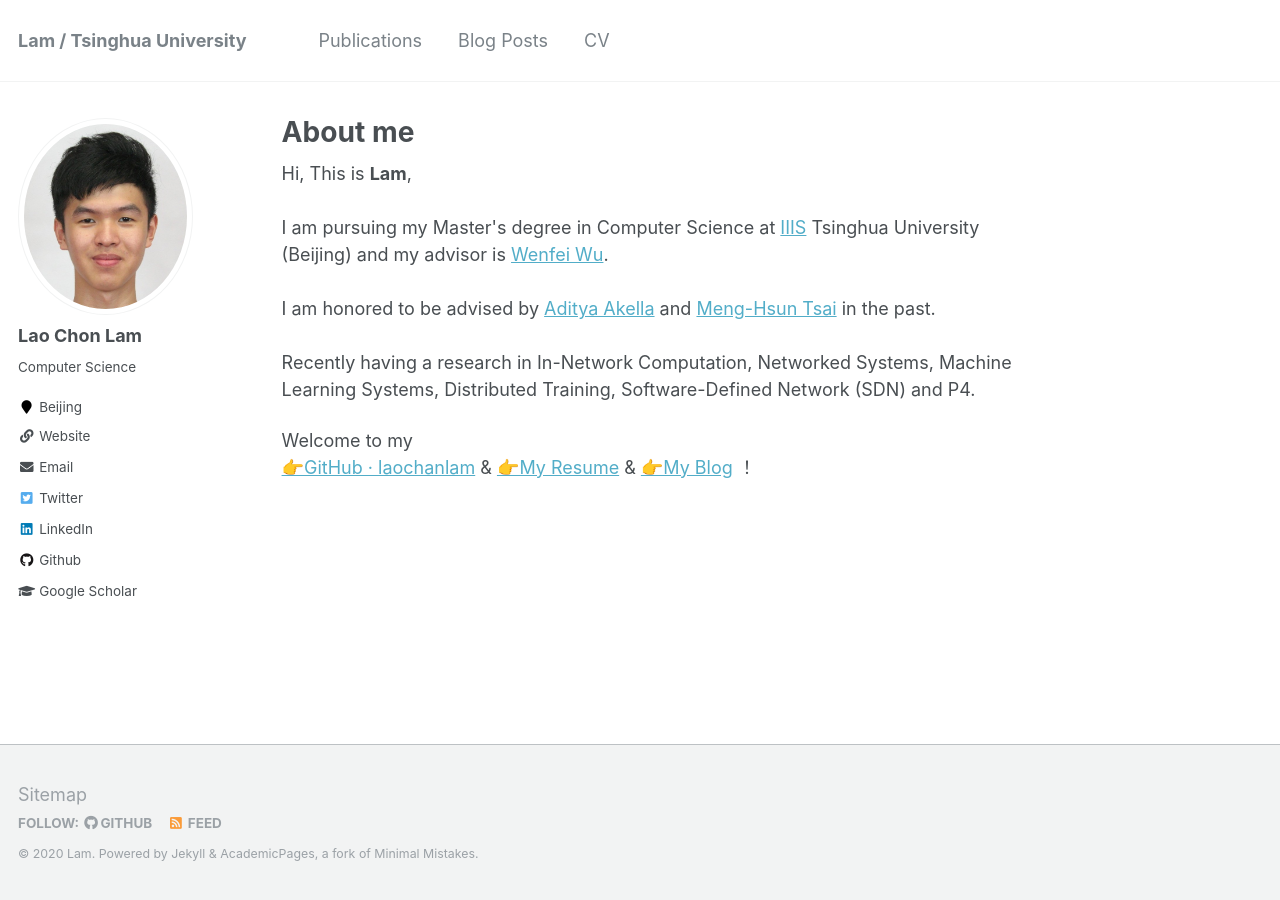
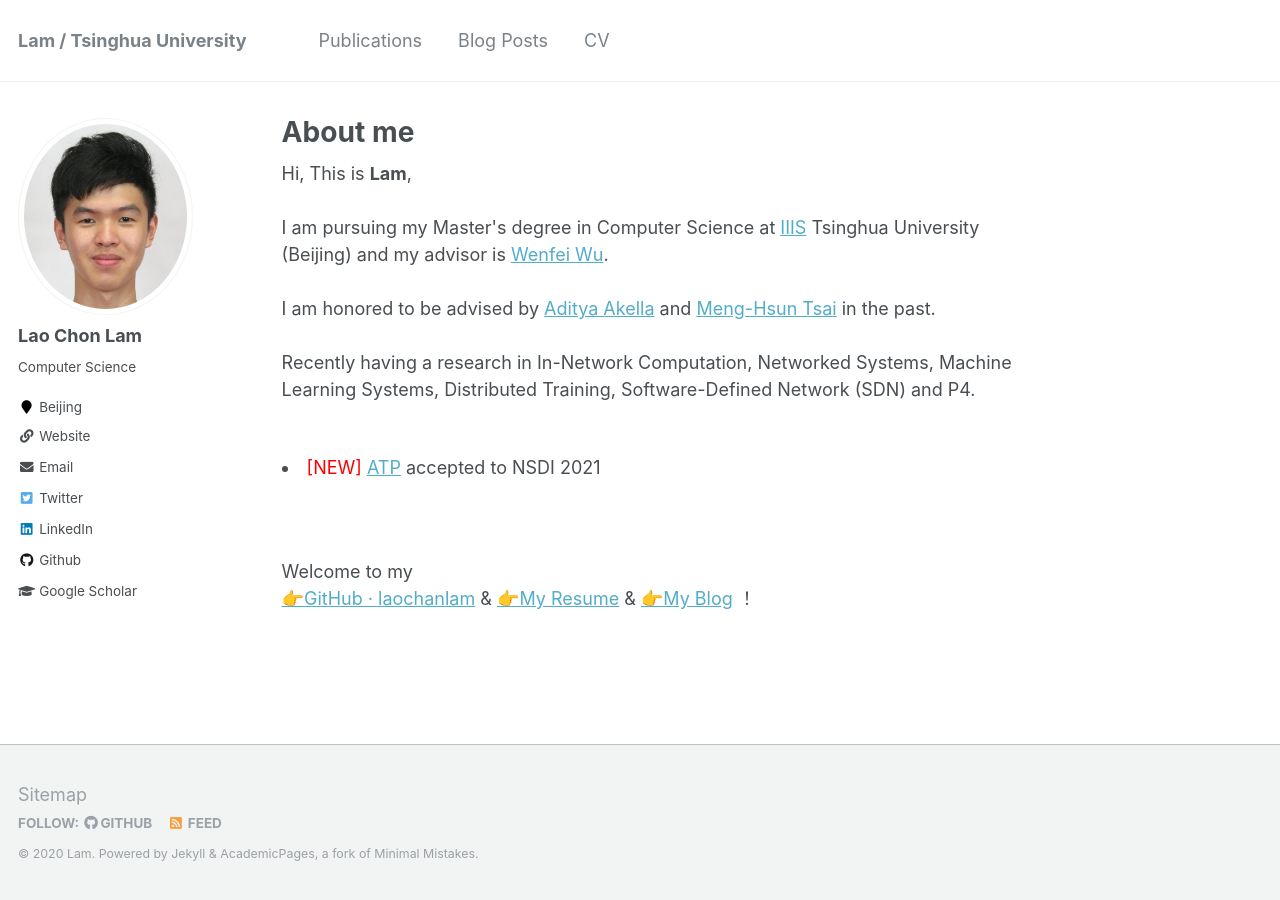
Before and after one commit to laochonlam/personal-website, a Jekyll site: the page built from _pages/about.md, in a window 1280 px wide. Built offline with Jekyll 4.4.1, drawn with Linux system fonts in a browser that asks for light colours.

Commit message:
add ATP accept news

```diff
--- a/_pages/about.md
+++ b/_pages/about.md
@@ -15,7 +15,10 @@ redirect_from:
     I am honored to be advised by
     <a href="http://pages.cs.wisc.edu/~akella/" target="_blank">Aditya Akella</a> and
     <a href="https://menghsun.github.io/www/" target="_blank">Meng-Hsun Tsai</a> in the past.
-    <br> <br>Recently having a research in In-Network Computation, Networked Systems, Machine Learning Systems, Distributed Training, Software-Defined Network (SDN) and P4.</p>
+    <br> <br>Recently having a research in In-Network Computation, Networked Systems, Machine Learning Systems, Distributed Training, Software-Defined Network (SDN) and P4.<br> <br>
+    <li><font color="red">[NEW]</font> <a href="https://laochanlam.github.io/atp_website/" target="_blank">ATP</a> accepted to NSDI 2021</li><br> <br>
+    </p>
+
 <p>Welcome to my <br><a href="https://github.com/laochanlam">👉GitHub · laochanlam</a> &
     <a href="/files/resume.pdf">👉My Resume</a> & <a href="https://blog.laochanlam.com/">👉My Blog</a>
     ！</p>
```
